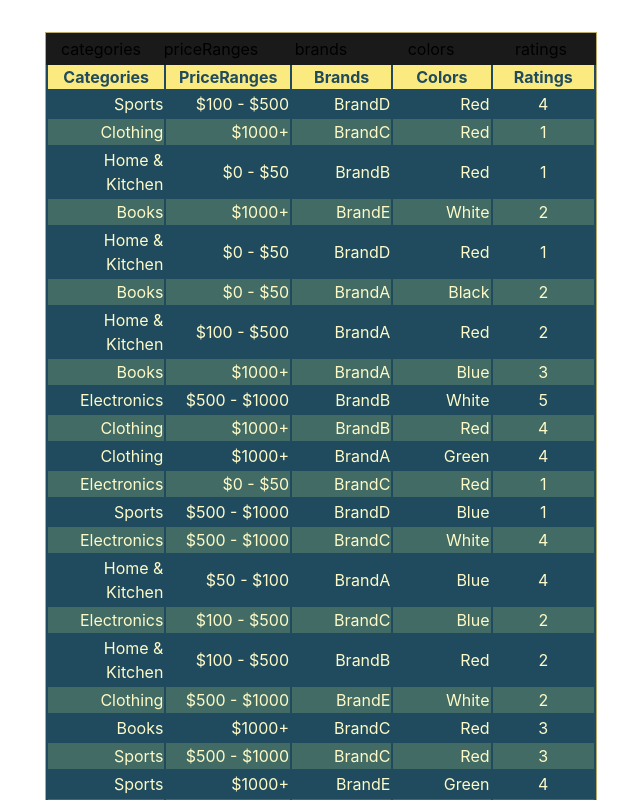
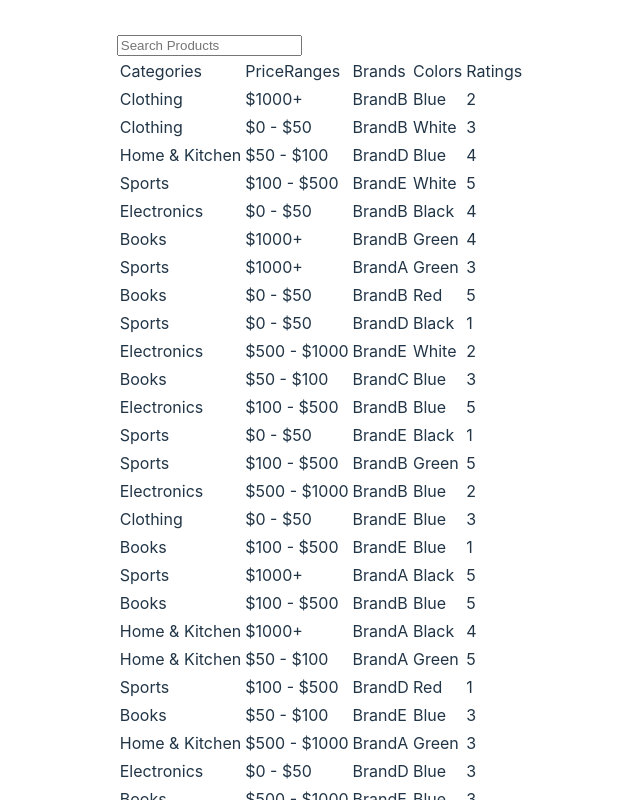
Before and after one commit to msrxse/react-challenges, a React (Vite) app: page / in a window 1280 px wide. Shown: the top 800 px of the page, without its empty margins (319-959 px from the left). Built offline with nearby package versions, Linux system fonts and the light colour scheme.

Commit message:
Develop a input search for product categories - state with context

```diff
--- a/src/App.tsx
+++ b/src/App.tsx
@@ -24,13 +24,15 @@ import TaskTracker from './components/TaskTracker'
 import ExpandableFAQ from './components/ExpandableFAQ/ExpandableFAQ'
 import DataGrid from './components/DataGrid/DataGrid'
 import ProductFilter from './components/ProductFilter/ProductFilter'
+import ProductFilter2 from './components/ProductFilter2/ProductFilter2'
 
-const VISIBLE = 'product-filter'
+const VISIBLE = 'product-filter-two'
 
 function App() {
   const [visible] = useState(VISIBLE)
 
   return (
+    (visible === 'product-filter-two' && <ProductFilter2 />) ||
     (visible === 'product-filter' && <ProductFilter />) ||
     (visible === 'counter' && <Counter />) ||
     (visible === 'data-grid' && <DataGrid />) ||
--- /dev/null
+++ b/src/components/ProductFilter2/ProductFilter2.tsx
@@ -0,0 +1,84 @@
+import { ChangeEvent, useEffect, useState } from 'react'
+import { ProductProvider, useProducts, init, filterByCategory } from './ProductFilterContext'
+import './styles.css'
+
+const generateProducts = (size = 10) => {
+  const categories = ['Electronics', 'Clothing', 'Home & Kitchen', 'Sports', 'Books']
+  const priceRanges = ['$0 - $50', '$50 - $100', '$100 - $500', '$500 - $1000', '$1000+']
+  const brands = ['BrandA', 'BrandB', 'BrandC', 'BrandD', 'BrandE']
+  const colors = ['Red', 'Blue', 'Green', 'Black', 'White']
+  const ratings = [1, 2, 3, 4, 5]
+
+  const products = []
+  for (let i = 0; i <= size; i++) {
+    products.push({
+      id: i,
+      categories: categories[Math.floor(Math.random() * categories.length)],
+      priceRanges: priceRanges[Math.floor(Math.random() * priceRanges.length)],
+      brands: brands[Math.floor(Math.random() * brands.length)],
+      colors: colors[Math.floor(Math.random() * colors.length)],
+      ratings: ratings[Math.floor(Math.random() * ratings.length)],
+    })
+  }
+  return products
+}
+/**
+ * Product Filter
+ * Develop a product filtering system enabling users to search products from using input search
+ *
+ * Use context + reducer to handle state
+ */
+const ProductFilter2 = () => {
+  const { state, dispatch } = useProducts()
+  const [inputSearch, setInputSearch] = useState('')
+
+  useEffect(() => {
+    init(dispatch, generateProducts(99))
+  }, [dispatch])
+
+  const handleChange = (e: ChangeEvent<HTMLInputElement>) => {
+    const { value } = e.target
+    setInputSearch(value)
+    filterByCategory(dispatch, value)
+  }
+
+  return (
+    <div>
+      <div>
+        <input placeholder="Search Products" value={inputSearch} onChange={handleChange} />
+      </div>
+      <table>
+        <thead>
+          <tr>
+            <td>Categories</td>
+            <td>PriceRanges</td>
+            <td>Brands</td>
+            <td>Colors</td>
+            <td>Ratings</td>
+          </tr>
+        </thead>
+        <tbody>
+          {state.filteredProducts.map((product) => (
+            <tr key={product.id}>
+              <td>{product.categories}</td>
+              <td>{product.priceRanges}</td>
+              <td>{product.brands}</td>
+              <td>{product.colors}</td>
+              <td>{product.ratings}</td>
+            </tr>
+          ))}
+        </tbody>
+      </table>
+    </div>
+  )
+}
+
+const App = () => {
+  return (
+    <ProductProvider>
+      <ProductFilter2 />
+    </ProductProvider>
+  )
+}
+
+export default App
--- /dev/null
+++ b/src/components/ProductFilter2/ProductFilterContext.tsx
@@ -0,0 +1,79 @@
+import { createContext, useContext, useReducer, Dispatch } from 'react'
+
+interface Product {
+  id: number
+  categories: string
+  priceRanges: string
+  brands: string
+  colors: string
+  ratings: number
+}
+
+interface State {
+  products: Product[]
+  filteredProducts: Product[]
+}
+type Actions =
+  | {
+      type: 'INIT'
+      payload: Product[]
+    }
+  | {
+      type: 'FILTER'
+      payload: string
+    }
+
+interface ProviderProps {
+  children: React.ReactNode
+}
+const initialState = {
+  products: [],
+  filteredProducts: [],
+}
+const ProductFilterContext = createContext<{ state: State; dispatch: Dispatch<Actions> }>({
+  state: initialState,
+  dispatch: () => null,
+})
+const filteredProducts = (products: Product[], searchQuery: string) => {
+  return products.filter((each) =>
+    each.categories.toLowerCase().includes(searchQuery.toLowerCase()),
+  )
+}
+
+const reducerFn = (state: State, action: Actions) => {
+  switch (action.type) {
+    case 'INIT':
+      return {
+        ...state,
+        products: action.payload,
+        filteredProducts: action.payload,
+      }
+    case 'FILTER':
+      return {
+        ...state,
+        filteredProducts: filteredProducts(state.products, action.payload),
+      }
+    default:
+      return state
+  }
+  return state
+}
+
+function ProductProvider({ children }: ProviderProps) {
+  const [state, dispatch] = useReducer(reducerFn, initialState)
+  const value = { state, dispatch }
+
+  return <ProductFilterContext.Provider value={value}>{children}</ProductFilterContext.Provider>
+}
+
+function useProducts() {
+  const context = useContext(ProductFilterContext)
+  return context
+}
+const init = (dispatch: Dispatch<Actions>, payload: Product[]) =>
+  dispatch({ type: 'INIT', payload })
+const filterByCategory = (dispatch: Dispatch<Actions>, payload: string) =>
+  dispatch({ type: 'FILTER', payload })
+
+export { ProductProvider, useProducts, init, filterByCategory }
+export type { Product }
```
Also changed, not shown: src/components/ProductFilter2/styles.css (added), 1 other file (tests, documents, lock files or other folders).
